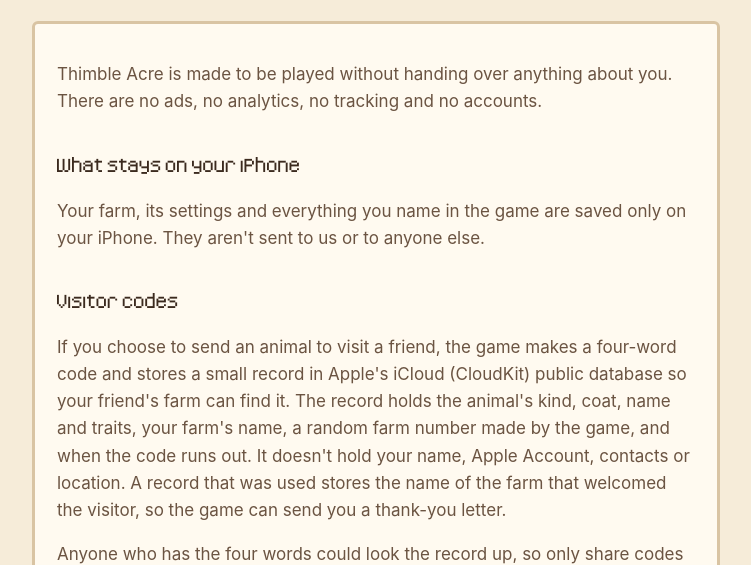
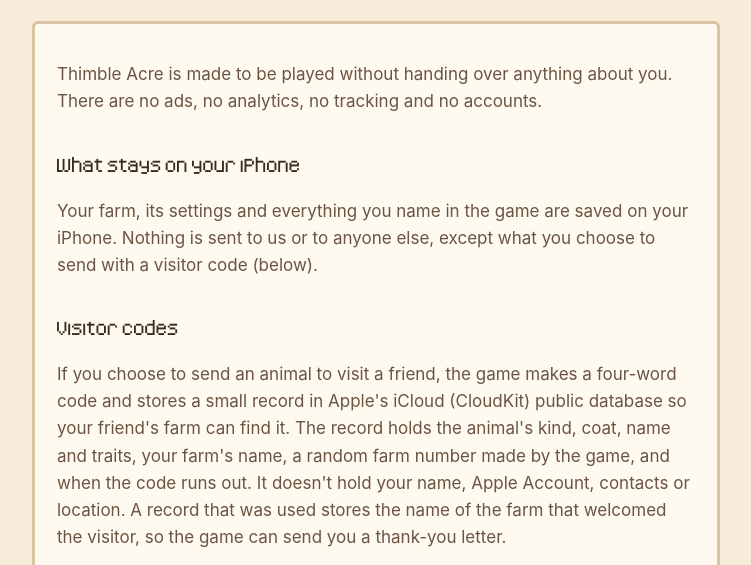
Before and after one commit to Rackit3d/thimble-acre, a plain HTML site: page privacy.html in a window 1280 px wide. Shown: the part 235-800 px from the top of the page, without its empty margins (264-1015 px from the left). Drawn offline with Linux system fonts and the light colour scheme.

Commit message:
Privacy: say what visitor codes send

```diff
--- a/privacy.html
+++ b/privacy.html
@@ -16,7 +16,7 @@
 <div class="card">
 <p>Thimble Acre is made to be played without handing over anything about you. There are no ads, no analytics, no tracking and no accounts.</p>
 <h2>What stays on your iPhone</h2>
-<p>Your farm, its settings and everything you name in the game are saved only on your iPhone. They aren't sent to us or to anyone else.</p>
+<p>Your farm, its settings and everything you name in the game are saved on your iPhone. Nothing is sent to us or to anyone else, except what you choose to send with a visitor code (below).</p>
 <h2>Visitor codes</h2>
 <p>If you choose to send an animal to visit a friend, the game makes a four-word code and stores a small record in Apple's iCloud (CloudKit) public database so your friend's farm can find it. The record holds the animal's kind, coat, name and traits, your farm's name, a random farm number made by the game, and when the code runs out. It doesn't hold your name, Apple Account, contacts or location. A record that was used stores the name of the farm that welcomed the visitor, so the game can send you a thank-you letter.</p>
 <p>Anyone who has the four words could look the record up, so only share codes with people you know. Codes stop working after two days, and a record isn't used for anything once its code has run out. Nothing is sent unless you make or enter a code. We never try to work out who made a record or combine it with any other data. To have a record removed, write to the address below with the code.</p>
```
